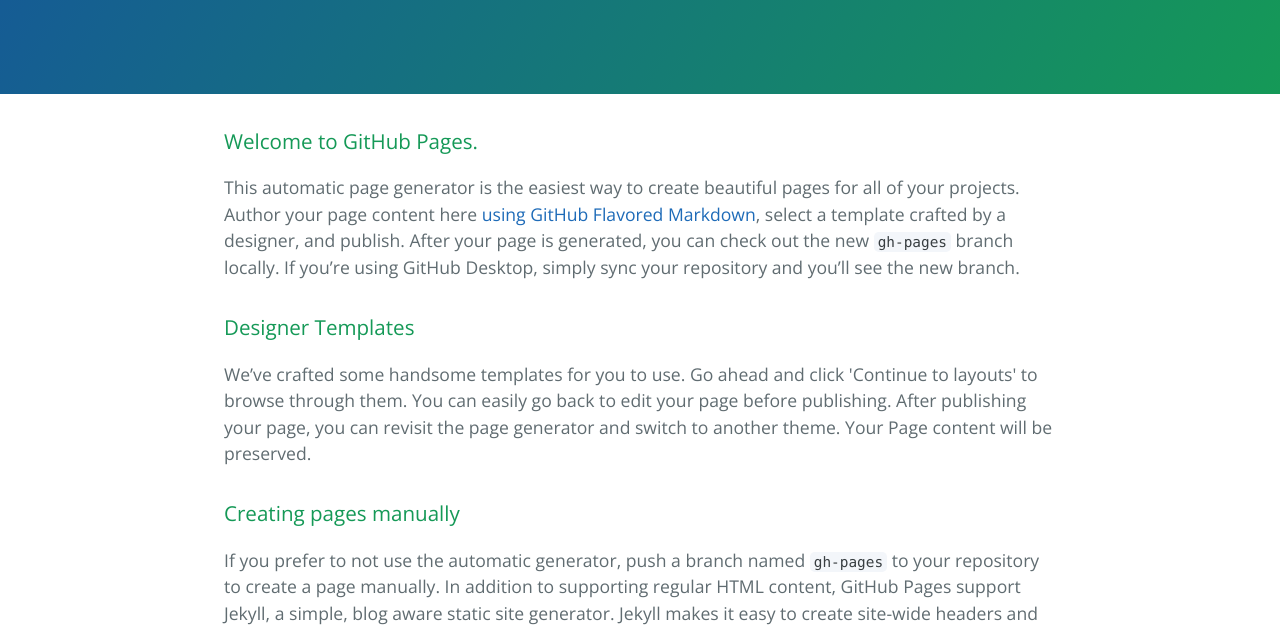
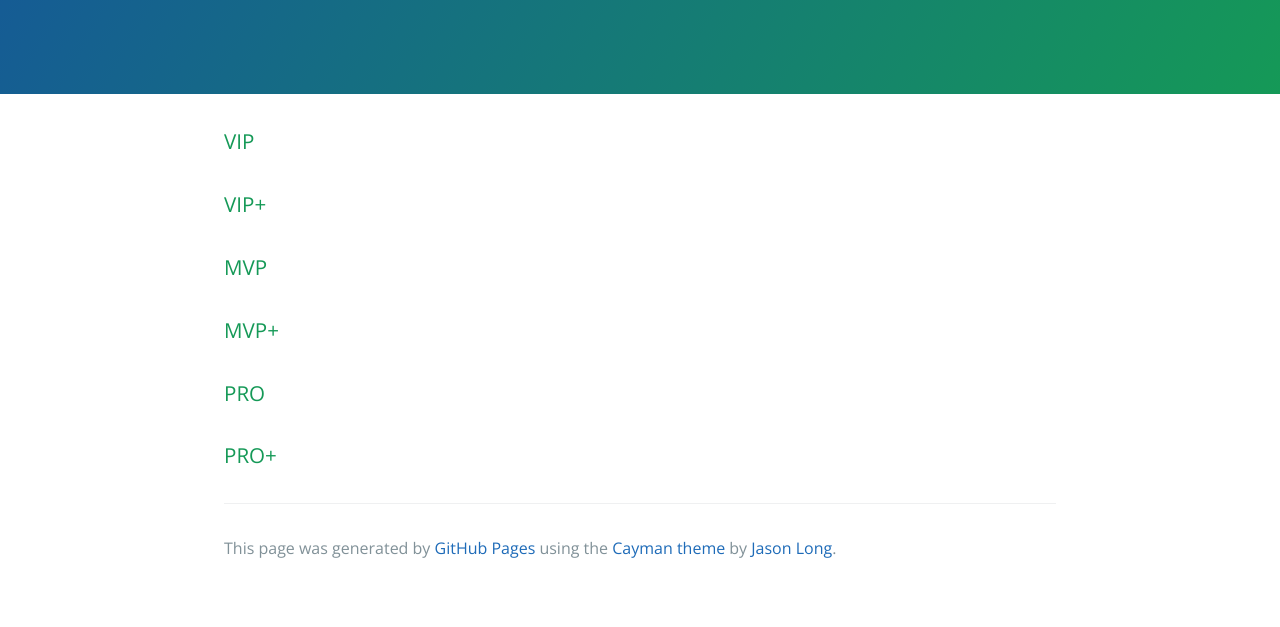
Before and after one commit to DJKai/DJKai.github.io, a plain HTML site: page index.html in a window 1280 px wide. Shown: the part 176-803 px from the top of the page. Drawn offline with nearby package versions, Linux system fonts and the light colour scheme.

Commit message:
Replace master branch with page content via GitHub

```diff
--- a/index.html
+++ b/index.html
@@ -17,29 +17,22 @@
 
     <section class="main-content">
       <h3>
-<a id="welcome-to-github-pages" class="anchor" href="#welcome-to-github-pages" aria-hidden="true"><span aria-hidden="true" class="octicon octicon-link"></span></a>Welcome to GitHub Pages.</h3>
-
-<p>This automatic page generator is the easiest way to create beautiful pages for all of your projects. Author your page content here <a href="https://guides.github.com/features/mastering-markdown/">using GitHub Flavored Markdown</a>, select a template crafted by a designer, and publish. After your page is generated, you can check out the new <code>gh-pages</code> branch locally. If you’re using GitHub Desktop, simply sync your repository and you’ll see the new branch.</p>
+<a id="vip" class="anchor" href="#vip" aria-hidden="true"><span aria-hidden="true" class="octicon octicon-link"></span></a>VIP</h3>
 
 <h3>
-<a id="designer-templates" class="anchor" href="#designer-templates" aria-hidden="true"><span aria-hidden="true" class="octicon octicon-link"></span></a>Designer Templates</h3>
-
-<p>We’ve crafted some handsome templates for you to use. Go ahead and click 'Continue to layouts' to browse through them. You can easily go back to edit your page before publishing. After publishing your page, you can revisit the page generator and switch to another theme. Your Page content will be preserved.</p>
+<a id="vip-1" class="anchor" href="#vip-1" aria-hidden="true"><span aria-hidden="true" class="octicon octicon-link"></span></a>VIP+</h3>
 
 <h3>
-<a id="creating-pages-manually" class="anchor" href="#creating-pages-manually" aria-hidden="true"><span aria-hidden="true" class="octicon octicon-link"></span></a>Creating pages manually</h3>
-
-<p>If you prefer to not use the automatic generator, push a branch named <code>gh-pages</code> to your repository to create a page manually. In addition to supporting regular HTML content, GitHub Pages support Jekyll, a simple, blog aware static site generator. Jekyll makes it easy to create site-wide headers and footers without having to copy them across every page. It also offers intelligent blog support and other advanced templating features.</p>
+<a id="mvp" class="anchor" href="#mvp" aria-hidden="true"><span aria-hidden="true" class="octicon octicon-link"></span></a>MVP</h3>
 
 <h3>
-<a id="authors-and-contributors" class="anchor" href="#authors-and-contributors" aria-hidden="true"><span aria-hidden="true" class="octicon octicon-link"></span></a>Authors and Contributors</h3>
-
-<p>You can <a href="https://help.github.com/articles/basic-writing-and-formatting-syntax/#mentioning-users-and-teams" class="user-mention">@mention</a> a GitHub username to generate a link to their profile. The resulting <code>&lt;a&gt;</code> element will link to the contributor’s GitHub Profile. For example: In 2007, Chris Wanstrath (<a href="https://github.com/defunkt" class="user-mention">@defunkt</a>), PJ Hyett (<a href="https://github.com/pjhyett" class="user-mention">@pjhyett</a>), and Tom Preston-Werner (<a href="https://github.com/mojombo" class="user-mention">@mojombo</a>) founded GitHub.</p>
+<a id="mvp-1" class="anchor" href="#mvp-1" aria-hidden="true"><span aria-hidden="true" class="octicon octicon-link"></span></a>MVP+</h3>
 
 <h3>
-<a id="support-or-contact" class="anchor" href="#support-or-contact" aria-hidden="true"><span aria-hidden="true" class="octicon octicon-link"></span></a>Support or Contact</h3>
+<a id="pro" class="anchor" href="#pro" aria-hidden="true"><span aria-hidden="true" class="octicon octicon-link"></span></a>PRO</h3>
 
-<p>Having trouble with Pages? Check out our <a href="https://help.github.com/pages">documentation</a> or <a href="https://github.com/contact">contact support</a> and we’ll help you sort it out.</p>
+<h3>
+<a id="pro-1" class="anchor" href="#pro-1" aria-hidden="true"><span aria-hidden="true" class="octicon octicon-link"></span></a>PRO+</h3>
 
       <footer class="site-footer">
 
```
Also changed, not shown: params.json (+1 -1 lines).
